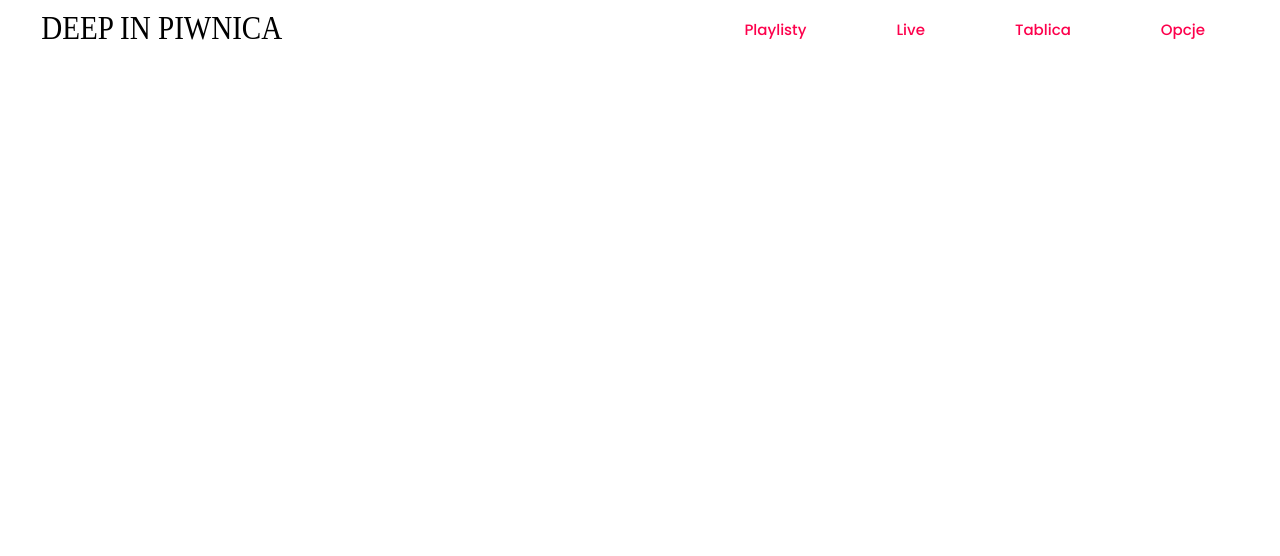
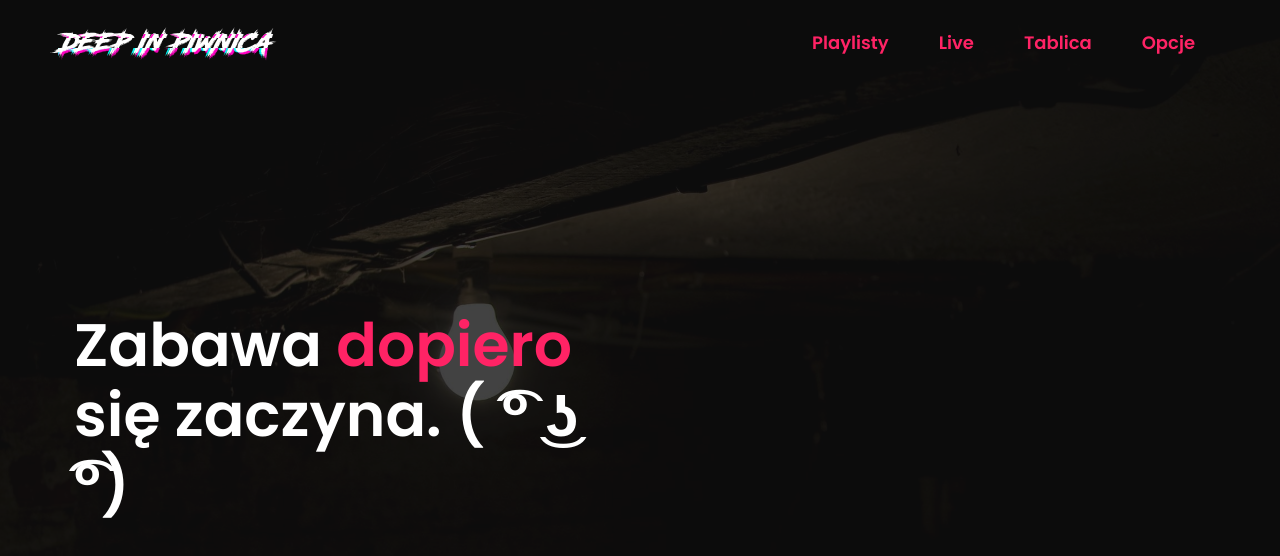
Before and after one commit to FilipLusnia/DeepInPiwnica, a Next.js app: page / in a window 1280 px wide. Shown: the top 556 px of the page. Built offline with nearby package versions, Linux system fonts and the light colour scheme.

Commit message:
homepage

```diff
--- a/components/Header/Header.tsx
+++ b/components/Header/Header.tsx
@@ -1,10 +1,11 @@
 import Link from 'next/link';
-import LogoIcon from '../../public/dipLogo.svg';
 
 const Header = () => {
   return (
     <div className='header_container'>
-        <LogoIcon className='header_logo'/>
+        <div className='header_logo_wrapper'>
+            <h1 className='header_logo' data-text='DEEP IN PIWNICA'>DEEP IN PIWNICA</h1>
+        </div>
 
         <nav className='header_nav'>
             <Link href='/playlisty'>
@@ -13,13 +14,13 @@ const Header = () => {
                 </a>
             </Link>
 
-            <Link href=''>
+            <Link href='/'>
                 <a className='header_nav_link'>
                     Live
                 </a>
             </Link>
 
-            <Link href=''>
+            <Link href='/'>
                 <a className='header_nav_link'>
                     Tablica
                 </a>
--- /dev/null
+++ b/components/LoadingCover.tsx
@@ -0,0 +1,10 @@
+const LoadingCover = () => {
+  return (
+    <div className="loading_cover">
+      <div className="loading_cover_plate -left"/>
+      <div className="loading_cover_plate -right"/>
+    </div>
+  )
+}
+
+export default LoadingCover;
--- a/pages/index.tsx
+++ b/pages/index.tsx
@@ -1,8 +1,29 @@
+import Head from 'next/head';
+import { useState, useEffect } from 'react';
+import LoadingCover from '../components/LoadingCover';
 
 const Home = () => {
+  const [ killCover, setKillCover ] = useState(false);
+
+  useEffect(() => {
+    setTimeout(() => setKillCover(true), 1500)
+  }, [])
+
   return (
     <>
+      {!killCover && <LoadingCover/>}
+      <div className='home_container'>
+        <div className='home_background'/>
+        <div className='home_hero'>
+          <div className='home_hero_left'>
+            <p>Zabawa <span>dopiero</span><br/>się zaczyna. ( ͡° ͜ʖ ͡°)</p>
+            <div/>
+          </div>
+          <div className='home_hero_right'>
 
+          </div>
+        </div>
+      </div>
     </>
   )
 }
--- a/styles/Header/_Header.scss
+++ /dev/null
@@ -1,23 +0,0 @@
-.header_container{
-    padding: 10px 30px;
-    display: flex;
-    align-items: center;
-    justify-content: space-between;
-
-    .header_logo{
-        height: 40px;
-        width: auto;
-        fill: $textColor;
-    }
-
-    .header_nav{
-
-    }
-
-    .header_nav_link{
-        font-size: 15px;
-        font-weight: 500;
-        color: $primaryColor;
-        padding: 0 45px;
-    }
-}
--- /dev/null
+++ b/styles/components/Header/_Header.scss
@@ -0,0 +1,95 @@
+@use 'sass:math';
+
+.header_container{
+    position: fixed;
+    width: 100%;
+    padding: 30px 60px;
+    box-sizing: border-box;
+    display: flex;
+    align-items: center;
+    justify-content: space-between;
+    z-index: 50;
+
+    .header_logo_wrapper{
+        animation: wrapperPush 2.5s infinite alternate-reverse;
+        @keyframes wrapperPush {
+            0% { transform: translateX(0px); }
+            10% { transform: translateX(0px); }
+            11% { transform: translateX(3px); }
+            12% { transform: translateX(0px); }
+            98% { transform: translateX(0px); }
+            99% { transform: translateX(-3px); }
+            100% { transform: translateX(0px); }
+        }
+    }
+
+    .header_logo{
+        font-family: 'Road Rage', sans-serif;
+        font-size: 2vw;
+        color: $textColor;
+        position: relative;
+
+        @mixin glitchCopy {
+            content: attr(data-text);
+            position: absolute;
+            top: 0;
+            left: 0;
+            width: 100%;
+            height: 100%;
+            animation: pushText 5s infinite;
+        }
+
+        &::before{
+            @include glitchCopy;
+            left: 2px;
+            text-shadow: -2px 0 #ff00c1;
+            clip: rect(54px, 480px, 46px, 0);
+            animation: glitch-anim 1.3s infinite linear alternate-reverse;
+        }
+
+        &::after {
+            @include glitchCopy;
+            left: -2px;
+            text-shadow: -2px 0 #00fff9, 2px 2px #ff00c1;
+            animation: glitch-anim2 0.7s infinite linear alternate-reverse;
+        }
+
+        @keyframes glitch-anim {
+        $steps: 20;
+            @for $i from 0 through $steps {
+                #{percentage($i*(math.div(1, $steps)))} {
+                    clip: rect(random(100)+px, 14999px, random(100)+px, 0);
+                    transform: skew(math.div(random(100), 100) + deg);
+                }
+            }
+        }
+        @keyframes glitch-anim2 {
+        $steps: 20;
+            @for $i from 0 through $steps {
+                #{percentage($i*(math.div(1, $steps)))} {
+                    clip: rect(random(100)+px, 8999px, random(100)+px, 0);
+                    transform: skew(math.div(random(100), 100) + deg);
+                }
+            }
+        }
+        @keyframes glitch-skew {
+            $steps: 10;
+            @for $i from 0 through $steps {
+                #{percentage($i*(math.div(1, $steps)))} {
+                    transform: skew((random(20) - 15) + deg);
+                }
+            }
+        }
+    }
+
+    .header_nav{
+
+    }
+
+    .header_nav_link{
+        font-size: 18px;
+        font-weight: 600;
+        color: $primaryColor;
+        padding: 0 25px;
+    }
+}
--- /dev/null
+++ b/styles/components/_LoadingCover.scss
@@ -0,0 +1,45 @@
+.loading_cover{
+    height: 100vh;
+    width: 100vw;
+    display: flex;
+    align-items: center;
+    justify-content: center;
+    position: absolute;
+    left: 0;
+    top: 0;
+    overflow: hidden;
+    z-index: 999;
+
+    &_plate{
+        background-color: $primaryColor;
+        height: 100%;
+        width: 100%;
+        position: absolute;
+        opacity: 0;
+
+        &.-left{
+            clip-path: polygon(0 0, 0 100%, 100% 100%);
+            transform: translateY(110%);
+            animation: pushLeftPlate 1.5s cubic-bezier(.33,.09,0,.9);
+            @keyframes pushLeftPlate {
+                0% { transform: translateY(0%); opacity: 1; }
+                20% { transform: translateY(0%); opacity: 1; }
+                30% { opacity: 1; }
+                100% { transform: translateY(100%); opacity: 0; }
+            }
+        }
+
+
+        &.-right{
+            clip-path: polygon(0 0, 100% 0, 100% 100%);
+            transform: translateY(-110%);
+            animation: pushRightPlate 1.5s cubic-bezier(.33,.09,0,.9);
+            @keyframes pushRightPlate {
+                0% { transform: translateY(0%); opacity: 1; }
+                20% { transform: translateY(0%); opacity: 1; }
+                30% { opacity: 1; }
+                100% { transform: translateY(-100%); opacity: 0; }
+            }
+        }
+    }
+}
--- a/styles/main.scss
+++ b/styles/main.scss
@@ -1,15 +1,23 @@
 @import './reset-css';
+
 @import url('https://fonts.googleapis.com/css2?family=Poppins:wght@200;400;500;600&display=swap');
+@font-face {
+    font-family: 'Road Rage';
+    src: url(../public/Road_Rage.otf) format('opentype');
+}
 
-$backgroundColor: #ffffff;
-$primaryColor: #fd004c;
-$textColor: #080808;
+$backgroundColor: #080808;
+$primaryColor: #ff2365;
+$textColor: #ffffff;
 
-@import './Header/Header';
+@import './components/Header/Header';
+@import './components/LoadingCover';
+@import './pages/Home';
 
 body {
     font-family: 'Poppins', sans-serif;
-    background-color: #ffffff;
+    background-color: $backgroundColor;
+    color: $textColor;
 }
 
 a{
--- /dev/null
+++ b/styles/pages/_Home.scss
@@ -0,0 +1,79 @@
+.home_container{
+    min-height: 100vh;
+    width: 100vw;
+    position: relative;
+    overflow: hidden;
+
+    .home_background{
+        width: 100%;
+        height: 100%;
+        background-image: url(../../public/pub_img.jpg);
+        background-size: cover;
+        background-repeat: no-repeat;
+        position: absolute;
+        opacity: 0.3;
+
+        &::before{
+            content: '';
+            position: absolute;
+            width: 100%;
+            height: 100%;
+            background: rgb(73, 73, 73);
+            opacity: 0.3;
+        }
+    }
+
+    .home_hero{
+        position: absolute;
+        width: 100%;
+        height: 400px;
+        margin-top: 300px;
+        box-sizing: border-box;
+        padding: 0 5vw;
+        display: flex;
+
+        &_left{
+            width: 50%;
+            font-size: 60px;
+            font-weight: 700;
+            line-height: 70px;
+
+            p{
+                position: relative;
+                padding: 10px;
+                overflow: hidden;
+                animation: showPar 2.5s;
+
+                @keyframes showPar {
+                    0% { opacity: 0; }
+                    70% { opacity: 0; }
+                    80% { opacity: 1; }
+                }
+
+                span{
+                    color: $primaryColor;
+                }
+
+                &::after{
+                    content: '';
+                    position: absolute;
+                    top: 0;
+                    left: 0;
+                    width: 100%;
+                    height: 100%;
+                    background-color: $primaryColor;
+                    transform: translateX(-110%);
+                    animation: slideCover 1s;
+                    animation-delay: 1.5s;
+
+                    @keyframes slideCover {
+                        0% { transform: translateX(-110%); }
+                        20% { transform: translateX(0%); }
+                        80% { transform: translateX(0%); }
+                        100% { transform: translateX(100%); }
+                    }
+                }
+            }
+        }
+    }
+}
```
Also changed, not shown: public/Road_Rage.otf (added), public/pub_img.jpg (added).
